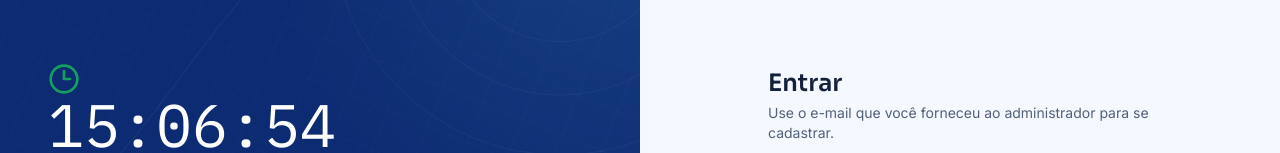
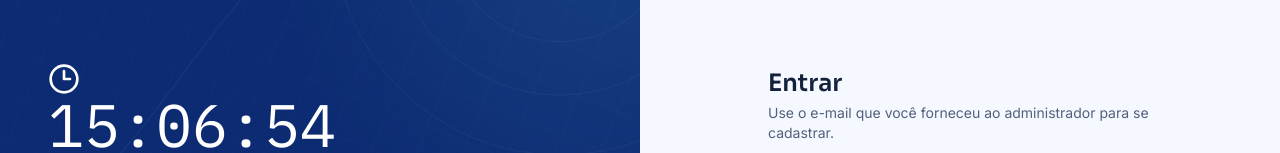
Before and after one commit to AlailsonDev/ponto-eletronico, a Next.js app: page /login in a window 1280 px wide. Shown: the part 225-378 px from the top of the page. Built offline with nearby package versions, Linux system fonts and the light colour scheme; no server answers.

Commit message:
cor do ícone do relógio.

```diff
--- a/src/app/(auth)/login/page.tsx
+++ b/src/app/(auth)/login/page.tsx
@@ -147,7 +147,7 @@ export default function LoginPage() {
 
         <div className="relative z-10">
           <div className="flex items-center gap-2 text-navy-950/0">
-            <Clock3 className="h-8 w-8 text-teal-500" />
+            <Clock3 className="h-8 w-8 text-white" />
           </div>
           <p
             className="font-mono text-6xl font-light tabular-nums text-white"
```
